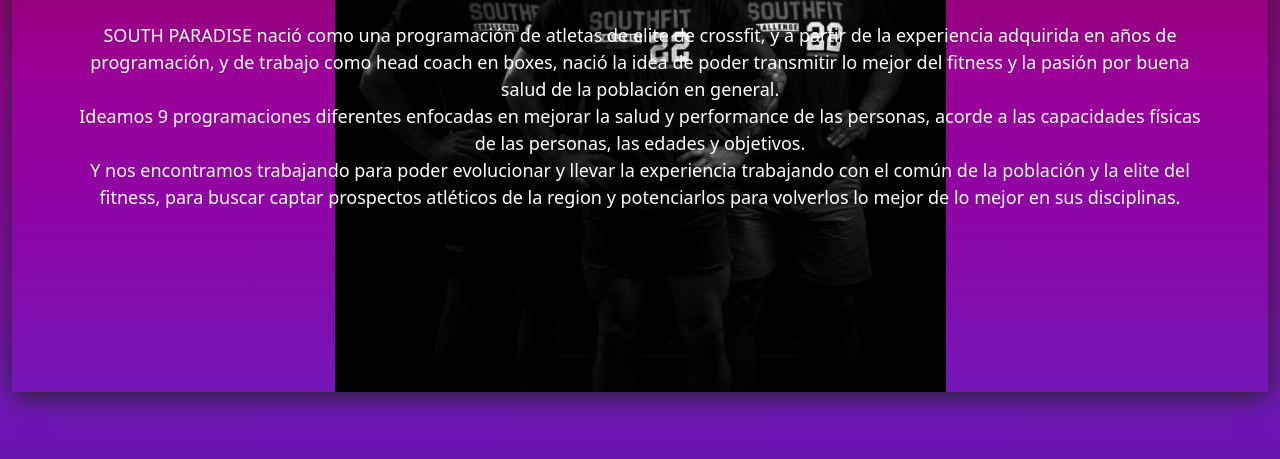
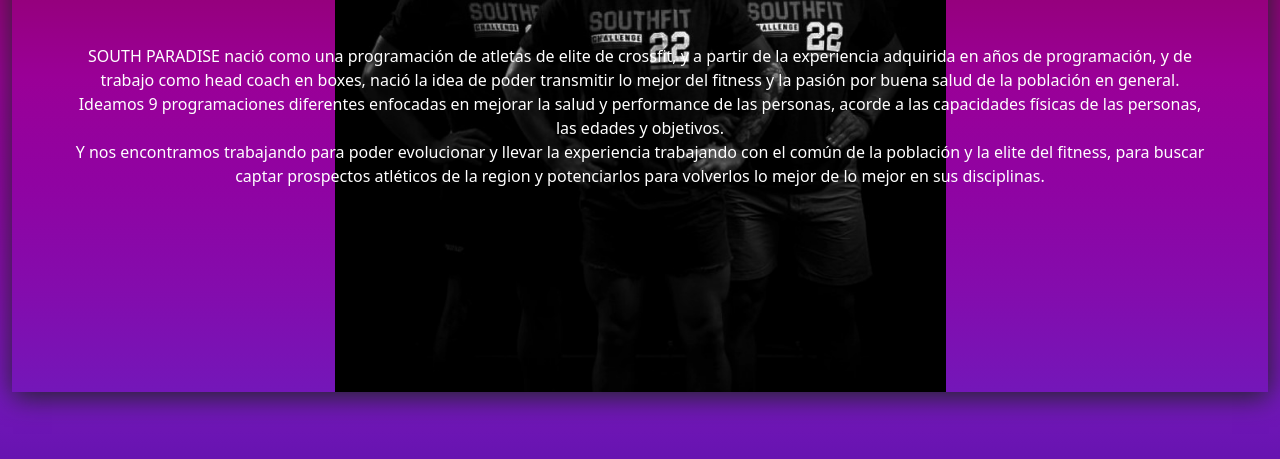
Before and after one commit to JoseManuelAlarcon92/PF-JoseAlarcon, a plain HTML site: page paginas/nosotros.html in a window 1280 px wide. Shown: the part 347-806 px from the top of the page. Drawn offline with Linux system fonts and the light colour scheme.

Commit message:
ultimos cambios

```diff
--- a/scss/_main.scss
+++ b/scss/_main.scss
@@ -91,6 +91,6 @@ main{   @include flex-column-wrap;
                         text-align: $centrado;
                         margin: 5%;
                         font-family:$tipografia-alternativa;
-                        font-size:18px;
+                        font-size:($size)-2;
                         font-weight:500;
                         line-height: $line; }}}
```
Also changed, not shown: scss/estilo.css.
